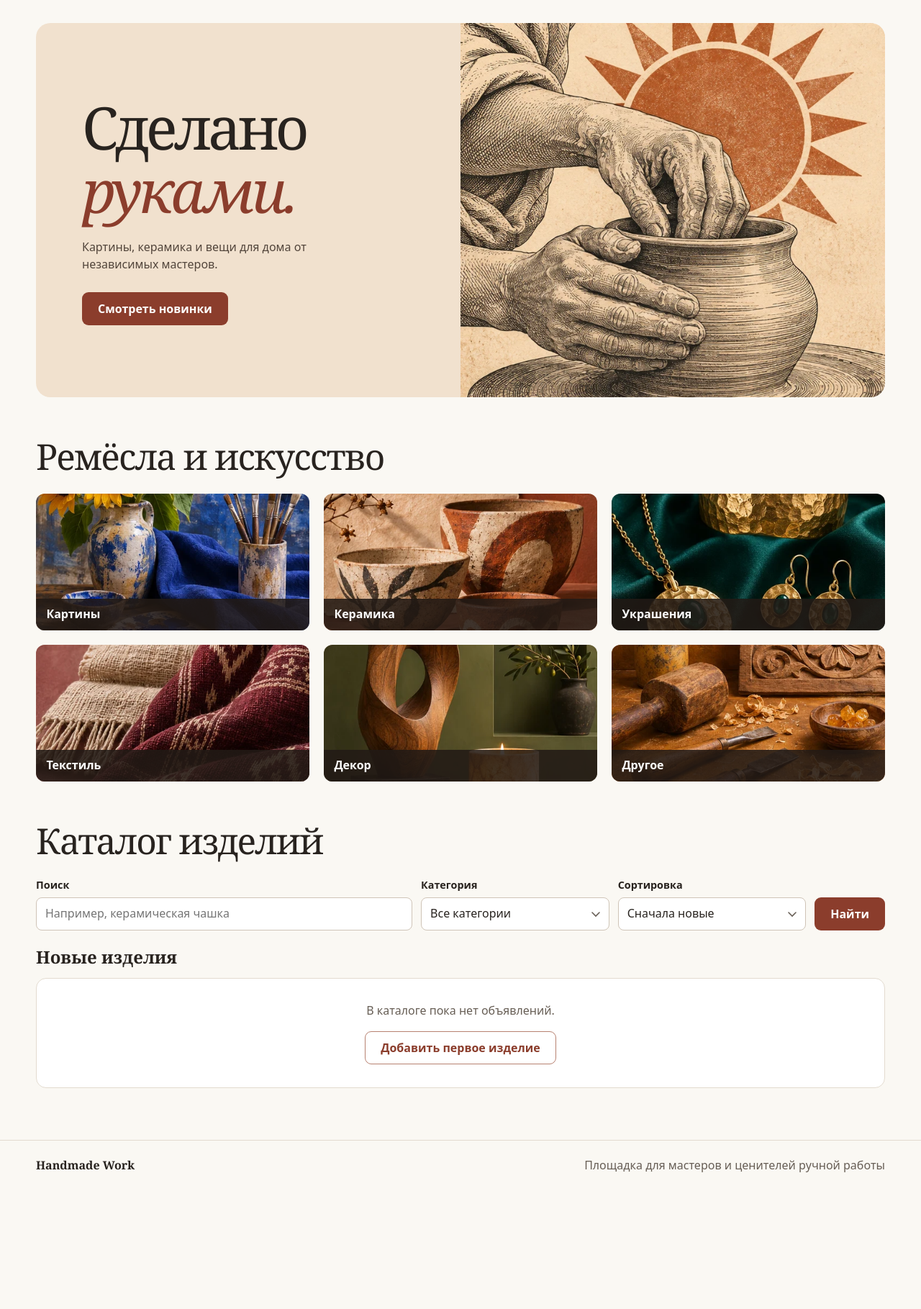
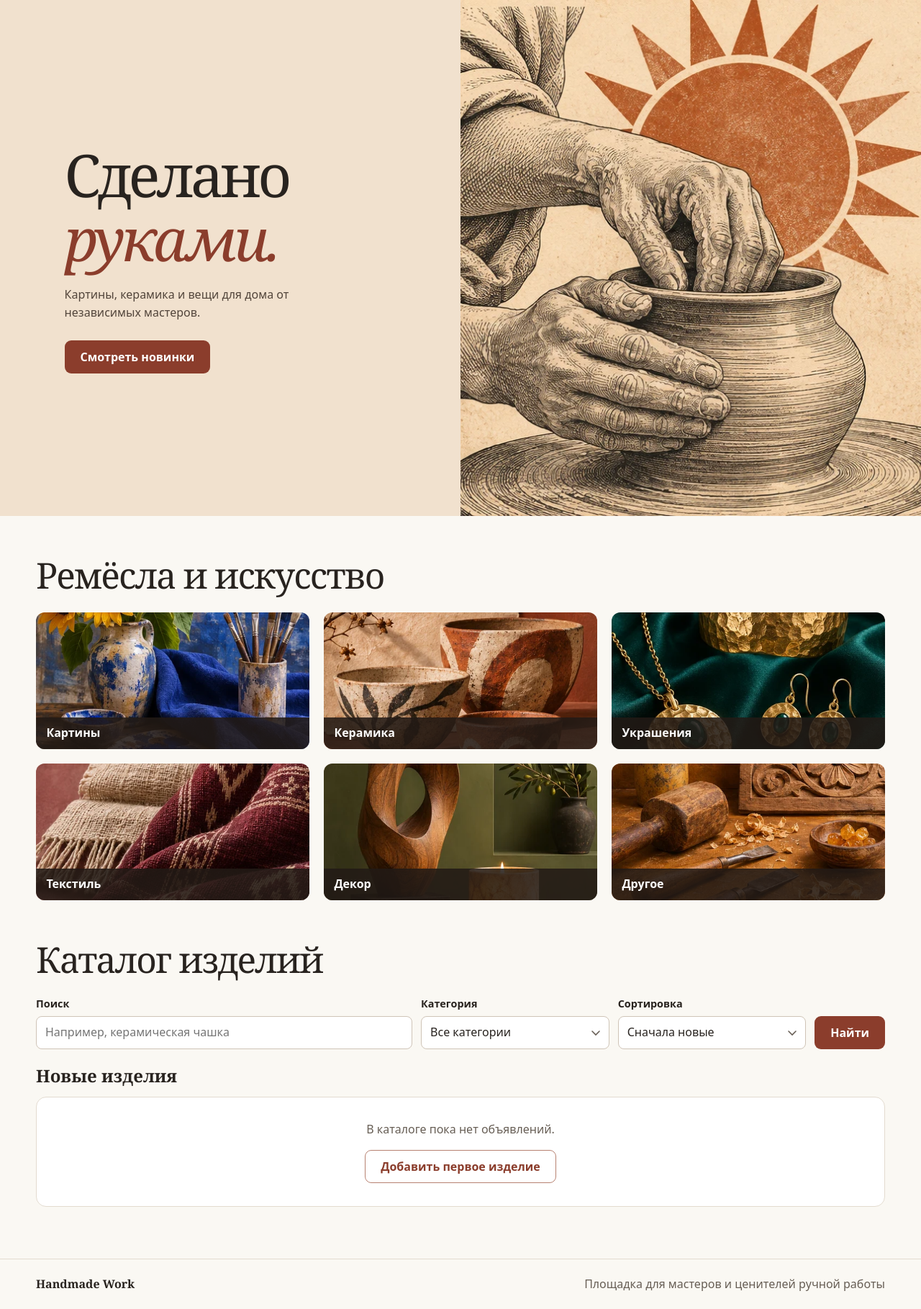
Before and after one commit to Aram9622/handmade-world, a Laravel app: page / in a window 1280 px wide. Shown: the part 83-1902 px from the top of the page at 72% size. Before the commit the page ends 1712 px from the top, so only its background shows below. Run offline with Laravel 12, Linux system fonts and the light colour scheme; data that the repository does not hold is empty.

Commit message:
Make the homepage cover full bleed

```diff
--- a/public/market.css
+++ b/public/market.css
@@ -206,3 +206,28 @@ small{font-weight:400;color:var(--muted);font-size:.88rem}
  from{opacity:.35}
  to{opacity:1}
 }
+
+.home-cover{
+ margin-top:0;
+ border-radius:0;
+ grid-template-columns:repeat(2,minmax(0,1fr));
+ min-height:max(520px,calc(100svh - 83px));
+}
+.home-cover .hero-copy{padding:clamp(32px,7vw,144px)}
+.home-cover h1{text-wrap:balance}
+html[lang="hy"] .home-cover h1{font-size:clamp(2.5rem,5.4vw,6rem)}
+.home-cover-art{position:relative}
+.home-cover-art .editorial-image{
+ position:absolute;
+ inset:0;
+ width:100%;
+ height:100%;
+ min-height:0;
+ max-height:none;
+}
+@media(max-width:760px){
+ .home-cover{grid-template-columns:1fr;min-height:0}
+ .home-cover-art{aspect-ratio:4/3}
+ .home-cover .hero-copy{padding:clamp(24px,6vw,48px)}
+ .home-cover h1{overflow-wrap:anywhere}
+}
--- a/resources/views/catalog-editorial.blade.php
+++ b/resources/views/catalog-editorial.blade.php
@@ -1,11 +1,3 @@
-<section class="hero editorial-hero">
-    <div class="hero-copy">
-        <h1>{{ __('Сделано') }} <em>{{ __('руками.') }}</em></h1>
-        <p>{{ __('Картины, керамика и вещи для дома от независимых мастеров.') }}</p>
-        <a class="button" href="#catalog-results">{{ __('Смотреть новинки') }}</a>
-    </div>
-    <img class="editorial-image" src="{{ asset('images/editorial/home.webp') }}" alt="{{ __('Коллаж с руками мастера, работающего с глиной') }}" fetchpriority="high">
-</section>
 <section class="category-directory" aria-labelledby="category-heading">
     <h2 id="category-heading">{{ __('Ремёсла и искусство') }}</h2>
     <div class="grid">
--- a/resources/views/catalog.blade.php
+++ b/resources/views/catalog.blade.php
@@ -22,6 +22,12 @@
         <link rel="canonical" href="{{ route('catalog', $canonicalParameters) }}">
     @endif
 @endpush
+
+@if($showEditorial && !$categoryName)
+    @section('cover')
+        @include('home-cover')
+    @endsection
+@endif
 
 @section('content')
 @if($showEditorial && $categoryName)
--- /dev/null
+++ b/resources/views/home-cover.blade.php
@@ -0,0 +1,10 @@
+<section class="hero editorial-hero home-cover">
+    <div class="hero-copy">
+        <h1>{{ __('Сделано') }} <em>{{ __('руками.') }}</em></h1>
+        <p>{{ __('Картины, керамика и вещи для дома от независимых мастеров.') }}</p>
+        <a class="button" href="#catalog-results">{{ __('Смотреть новинки') }}</a>
+    </div>
+    <div class="home-cover-art">
+        <img class="editorial-image" src="{{ asset('images/editorial/home.webp') }}" alt="{{ __('Коллаж с руками мастера, работающего с глиной') }}" fetchpriority="high">
+    </div>
+</section>
--- a/resources/views/layout.blade.php
+++ b/resources/views/layout.blade.php
@@ -30,11 +30,16 @@
         </nav>
     </div>
 </header>
-<main class="wrap">
+<main>
     @if(session('status'))
-        <p class="notice" role="status">{{ session('status') }}</p>
+        <div class="wrap">
+            <p class="notice" role="status">{{ session('status') }}</p>
+        </div>
     @endif
-    @yield('content')
+    @yield('cover')
+    <div class="wrap">
+        @yield('content')
+    </div>
 </main>
 <footer class="footer"><div class="wrap"><strong>Handmade Work</strong><span>{{ __('Площадка для мастеров и ценителей ручной работы') }}</span></div></footer>
 </body>
```
